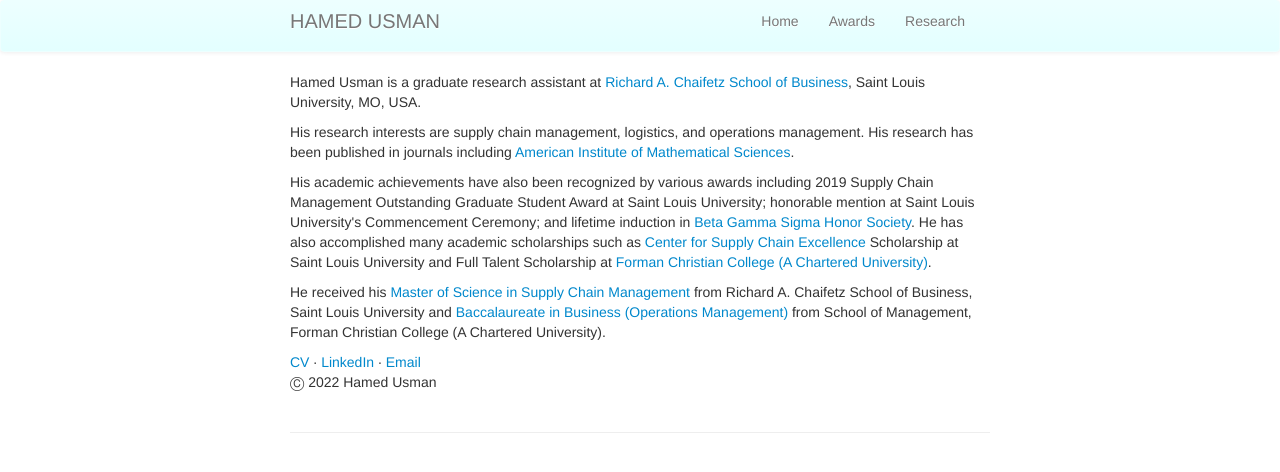
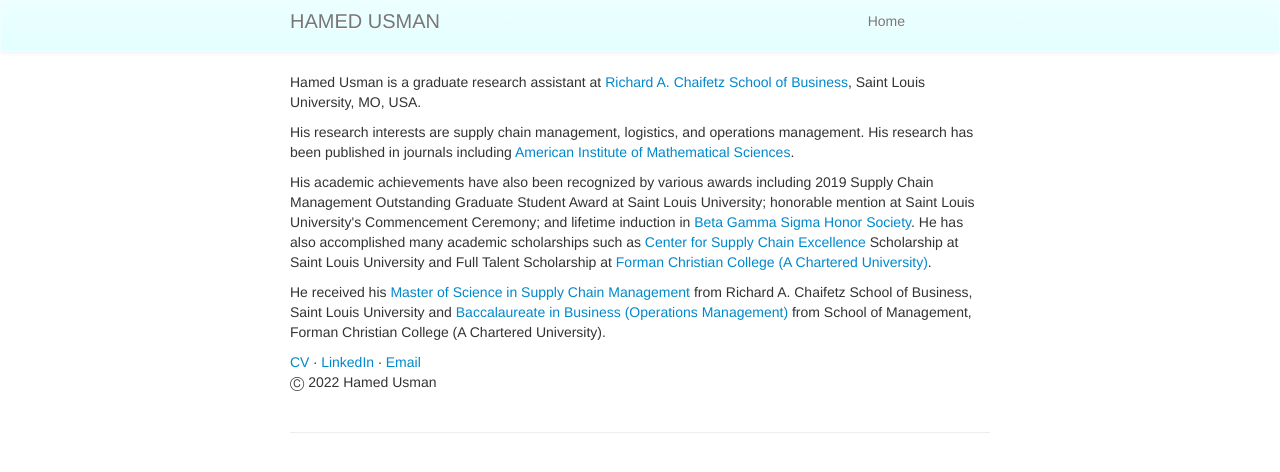
Before and after one commit to hamedusman/hamedusman.github.io, a Jekyll site: the page built from index.md, in a window 1280 px wide. Shown: the top 472 px of the page. Built offline with Jekyll 4.4.1, drawn with Linux system fonts in a browser that asks for light colours.

Commit message:
Update default.html

```diff
--- a/_includes/themes/twitter/default.html
+++ b/_includes/themes/twitter/default.html
@@ -35,9 +35,9 @@
         <div class="container-narrow">
           <a class="brand" href="{{ HOME_PATH }}">{{ site.title }}</a>
           <ul class="nav">
-            <li><a href="http://hamedusman.github.io"><p class="hover-underline-animation">Home</p></a></li>
-            <li><a href="/pages/awards.html"><p class="hover-underline-animation">Awards</p></a></li>
-            <li><a href="{{ BASE_PATH }}/pages/research.html"><p class="hover-underline-animation">Research</p></a></li>
+            <li><a href="http://hamedusman.github.io">Home</p></a></li>
+            <li><a href="/pages/awards.html"></a></li>
+            <li><a href="{{ BASE_PATH }}/pages/research.html"></a></li>
           </ul>
         </div>
       </div>
```
